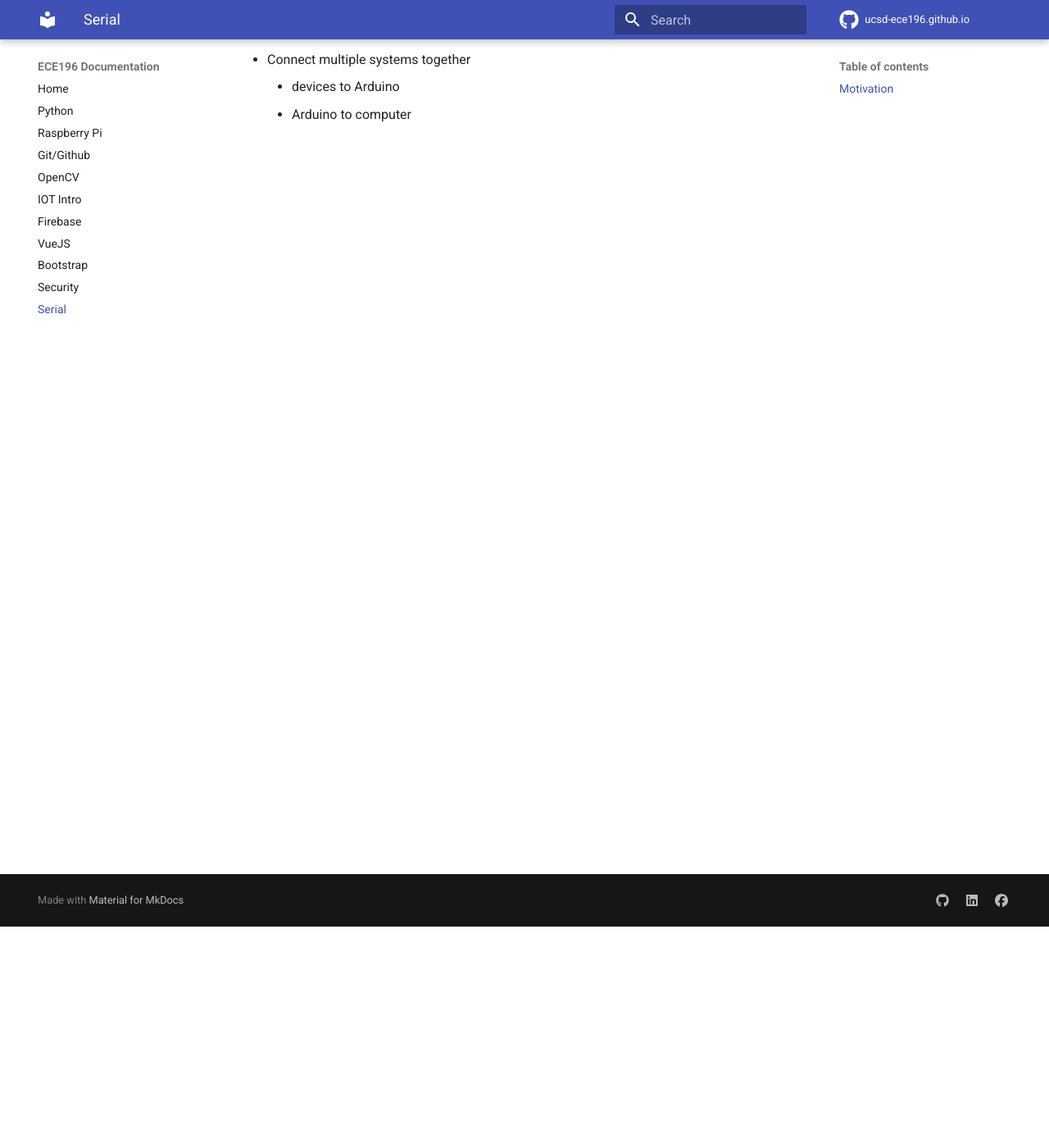
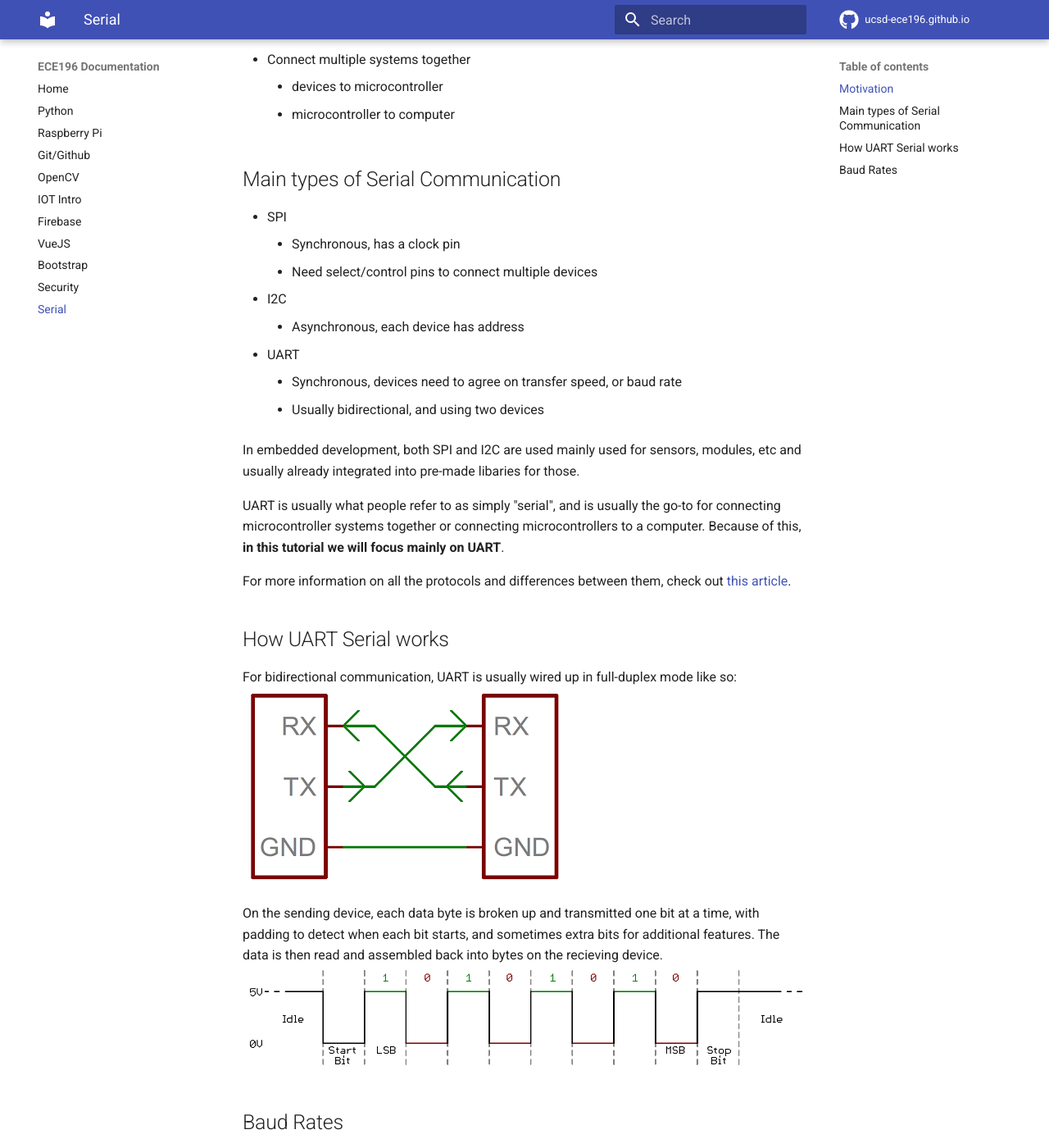
Before and after one commit to ucsd-ece196/ucsd-ece196.github.io, an MkDocs documentation site: the page built from docs/serial.md, in a window 1280 px wide and 1400 px high, scrolled down 270 px. Shown: the whole window at 82% size. Built offline with MkDocs 1.6.1 and Material for MkDocs 9.7.7, drawn with Linux system fonts in a browser that asks for light colours; comment, search, counter and statistics services are not loaded; some of the changed text lies outside the part shown.

Commit message:
added basic diagrams and intro sections

```diff
--- a/docs/serial.md
+++ b/docs/serial.md
@@ -4,5 +4,51 @@ _Written by Curtis Lee_
 ## Motivation
 * "UART vs SPI vs I2C" is common interview question
 * Connect multiple systems together
-    * devices to Arduino
-    * Arduino to computer
+    * devices to microcontroller
+    * microcontroller to computer
+
+## Main types of Serial Communication
+* SPI
+    * Synchronous, has a clock pin
+    * Need select/control pins to connect multiple devices
+* I2C
+    * Asynchronous, each device has address
+* UART
+    * Synchronous, devices need to agree on transfer speed, or baud rate
+    * Usually bidirectional, and using two devices
+
+In embedded development, both SPI and I2C are used mainly used for sensors, modules, etc and usually already integrated into pre-made libaries for those.
+
+UART is usually what people refer to as simply "serial", and is usually the go-to for connecting microcontroller systems together or connecting microcontrollers to a computer. Because of this, **in this tutorial we will focus mainly on UART**.
+
+For more information on all the protocols and differences between them, check out [this article](https://www.seeedstudio.com/blog/2019/09/25/uart-vs-i2c-vs-spi-communication-protocols-and-uses/).
+
+## How UART Serial works
+
+For bidirectional communication, UART is usually wired up in full-duplex mode like so:
+![img/serial_uart_wiring.png](img/serial_uart_wiring.png)
+
+On the sending device, each data byte is broken up and transmitted one bit at a time, with padding to detect when each bit starts, and sometimes extra bits for additional features. The data is then read and assembled back into bytes on the recieving device.
+![img/serial_uart_waveform.png](img/serial_uart_waveform.png)
+
+## Baud Rates
+
+To ensure both devices can communicate with each other properly, they need to agree upon a fixed rate to send data, known as a **baud rate**. Since each of our bits are binary 0's and 1's, we can also consider baud rate equivalent to bit rate.
+
+Some common baud rates:
+
+* 9600
+* 115200
+
+# Using Serial
+
+# Common USB-UART Adapters
+* FTDI FT232 Series
+    * Should "just work" on all systems
+* CH340 Series
+    * [Drivers](https://learn.sparkfun.com/tutorials/how-to-install-ch340-drivers/all)
+* PL2303 Series
+    * [Drivers](http://www.prolific.com.tw/US/ShowProduct.aspx?p_id=225&pcid=41)
+* CP2102 Series
+    * [Drivers](https://www.silabs.com/developers/usb-to-uart-bridge-vcp-drivers)
+*
```
Also changed, not shown: docs/img/serial_uart_waveform.png (added), docs/img/serial_uart_wiring.png (added).
